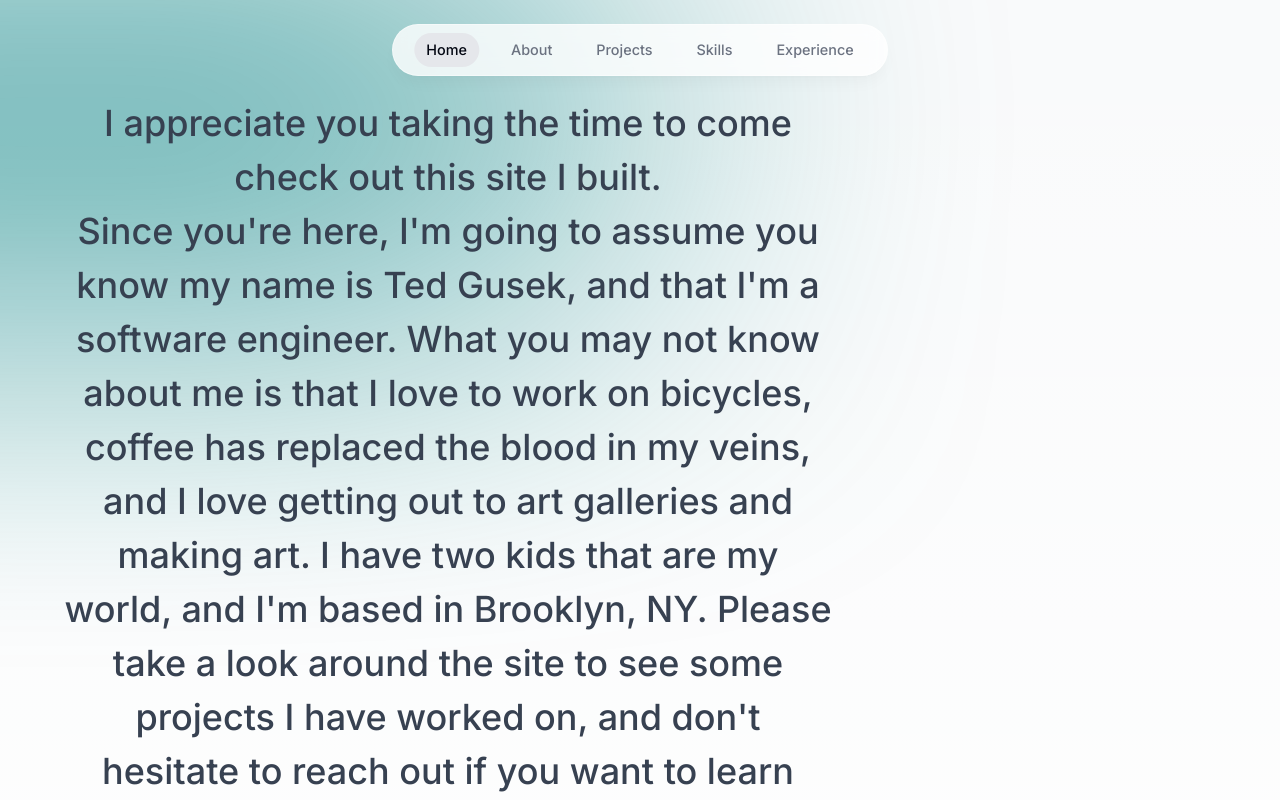
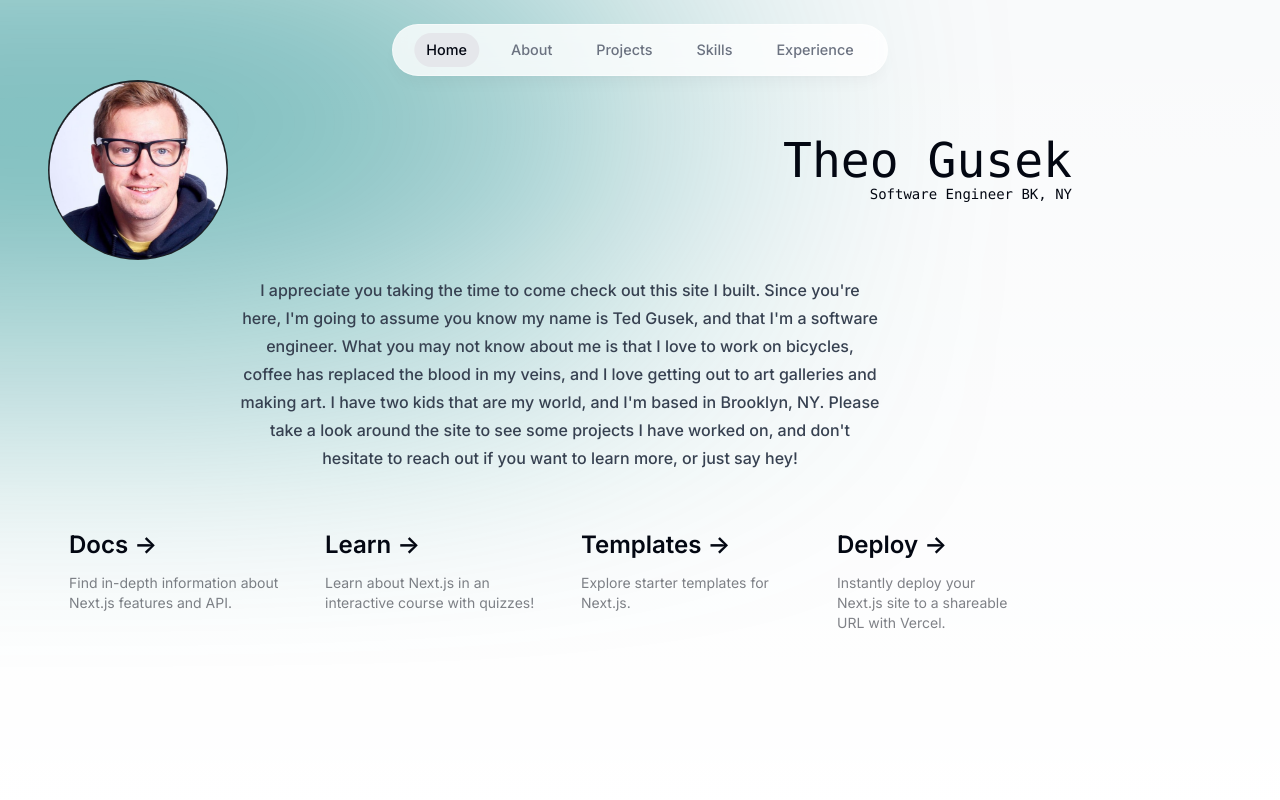
Before and after one commit to tedgusek/portfolio_site, a Next.js app: page / in a window 1280 px wide. Shown: the top 800 px of the page. Built offline with nearby package versions, Linux system fonts and the light colour scheme.

Commit message:
mdx is rendering still want to style more and have it render dynamically as the links on the top of the page are clicked

```diff
--- a/app/page.tsx
+++ b/app/page.tsx
@@ -31,7 +31,6 @@ export default function Home() {
         </div>
       </div> */}
       <Header />
-      <Intro />
       <div className="z-10 max-w-5xl w-full items-center justify-between font-mono text-sm lg:flex">
         {/* <p className="fixed left-0 top-0 flex w-full justify-center border-b border-gray-300 bg-gradient-to-b from-zinc-200 pb-6 pt-8 backdrop-blur-2xl dark:border-neutral-800 dark:bg-zinc-800/30 dark:from-inherit lg:static lg:w-auto  lg:rounded-xl lg:border lg:bg-gray-200 lg:p-4 lg:dark:bg-zinc-800/30">
           Get started by editing&nbsp;
@@ -61,7 +60,7 @@ export default function Home() {
           </text>
         </div>
       </div>
-
+      <Intro />
       <div className="mb-32 grid text-center lg:max-w-5xl lg:w-full lg:mb-0 lg:grid-cols-4 lg:text-left">
         <a
           href="https://nextjs.org/docs?utm_source=create-next-app&utm_medium=appdir-template&utm_campaign=create-next-app"
--- a/components/Intro.tsx
+++ b/components/Intro.tsx
@@ -32,45 +32,13 @@ function Home() {
     <section
       ref={ref}
       id="home"
-      className="mb-28 max-w-[50rem] scroll-mt-[100rem] text-center sm:mb-0"
+      className="mb-28 max-w-5xl w-full scroll-mt-[100rem] text-center sm:mb-0 "
     >
       <div className="flex flex-col items-center justify-center">
-        {/* <div className="relative">
-          <motion.div
-            onClick={animateWave}
-            onHoverStart={animateWave}
-            initial={{ opacity: 0, scale: 0 }}
-            animate={{ opacity: 1, scale: 1 }}
-            transition={{
-              type: 'tween',
-              duration: 0.2,
-            }}
-          >
-            <Image
-              src={headshot}
-              alt="Headshot of John Hamlin"
-              priority={true}
-              className="h-48 w-48 rounded-full border-[0.35rem] border-white object-cover shadow-xl"
-            />
-            <motion.span
-              ref={scope} // Framer Motion ref for useAnimate on click/hover
-              className="absolute bottom-0 left-0 text-7xl"
-              initial={{ opacity: 0, scale: 0 }}
-              animate={{ opacity: 1, scale: 1 }}
-              transition={{
-                type: 'spring',
-                stiffness: 125,
-                delay: 0.1,
-                duration: 0.7,
-              }}
-            >
-              👋🏻
-            </motion.span>
-          </motion.div>
-        </div> */}
+
         {/* Leading changes the line spacing. Need the ! to override the line spacing in prose-2xl */}
         <motion.div
-          className="prose prose-2xl mb-10 mt-4 px-4 font-medium dark:prose-invert prose-p:!leading-[1.5] sm:prose-p:text-4xl"
+          className="prose prose-1xl mb-10 mt-4 px-4 font-medium dark:prose-invert prose-p:!leading-[1.5] sm:prose-p:text-4xl"
           initial={{ opacity: 0, y: 100 }}
           animate={{ opacity: 1, y: 0 }}
         >
--- a/content/intro.mdx
+++ b/content/intro.mdx
@@ -1,6 +1 @@
-I appreciate you taking the time to come check out this site I built.
-Since you're here, I'm going to assume you know my name is Ted Gusek, and that I'm a software engineer.
-What you may not know about me is that I love to work on bicycles, coffee has replaced the blood in my veins,
-and I love getting out to art galleries and making art.  I have two kids that are my world, and I'm based
-in Brooklyn, NY.  Please take a look around the site to see some projects I have worked on, and don't hesitate
-to reach out if you want to learn more, or just say hey!
+###### I appreciate you taking the time to come check out this site I built.  Since you're here, I'm going to assume you know my name is Ted Gusek, and that I'm a software engineer.  What you may not know about me is that I love to work on bicycles, coffee has replaced the blood in my veins, and I love getting out to art galleries and making art.  I have two kids that are my world, and I'm based in Brooklyn, NY.  Please take a look around the site to see some projects I have worked on, and don't hesitate to reach out if you want to learn more, or just say hey!
--- /dev/null
+++ b/next.config.js
@@ -0,0 +1,31 @@
+// /** @type {import('next').NextConfig} */
+// const nextConfig = {};
+
+// export default nextConfig;
+
+
+const withMDX = require('@next/mdx')();
+
+/** @type {import('next').NextConfig} */
+const nextConfig = {
+  // Configure `pageExtensions` to include MDX files
+  pageExtensions: ['js', 'jsx', 'mdx', 'ts', 'tsx'],
+  // Optionally, add any other Next.js config below
+};
+
+module.exports = withMDX(nextConfig);
+
+
+// next.config.mjs
+
+// /** @type {import('next').NextConfig} */
+// const nextConfig = {
+//     webpack: (config) => {
+//       config.module.rules.push({
+//         test: /\.md$/,
+//         use: 'markdown-loader',
+//       });
+//       return config;
+//     },
+//   };
+// export default nextConfig;
--- a/next.config.mjs
+++ /dev/null
@@ -1,31 +0,0 @@
-// /** @type {import('next').NextConfig} */
-// const nextConfig = {};
-
-// export default nextConfig;
-
-
-// const withMDX = require('@next/mdx')();
-
-// /** @type {import('next').NextConfig} */
-// const nextConfig = {
-//   // Configure `pageExtensions` to include MDX files
-//   pageExtensions: ['js', 'jsx', 'mdx', 'ts', 'tsx'],
-//   // Optionally, add any other Next.js config below
-// };
-
-// module.exports = withMDX(nextConfig);
-
-
-// next.config.mjs
-
-/** @type {import('next').NextConfig} */
-const nextConfig = {
-    webpack: (config) => {
-      config.module.rules.push({
-        test: /\.md$/,
-        use: 'markdown-loader',
-      });
-      return config;
-    },
-  };
-export default nextConfig;
```
